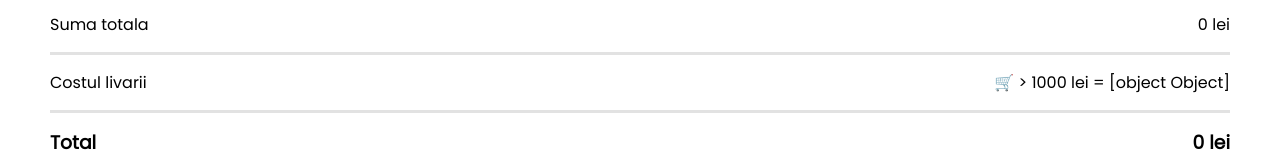
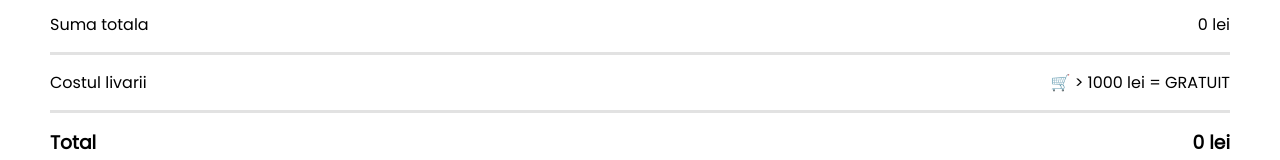
Before and after one commit to reacter04/didu_shop_frontend, a React (Create React App) app: page /cart in a window 1280 px wide. Shown: the part 358-518 px from the top of the page. Built offline with nearby package versions, Linux system fonts and the light colour scheme.

Commit message:
finisat tot functionalul absolut daor linkul pe postere a ramas

```diff
--- a/src/Components/CartItems/CartItems.jsx
+++ b/src/Components/CartItems/CartItems.jsx
@@ -79,9 +79,7 @@ function CartItems() {
             <div className="cart-items-total-item">
               <p>Costul livarii</p>
               <p>
-                {getTotalCartAmount() && getTotalCartAmount() < 1000
-                  ? "50 lei"
-                  : ` 🛒 > 1000 lei = ${getTotalCartAmount() < 1000? <strong>Gratuit</strong> : "GRATUIT"}`}
+                {getTotalCartAmount() && getTotalCartAmount() < 1000 ? "50 lei" :  "🛒 > 1000 lei = GRATUIT"}
               </p>
             </div>
             <hr />
@@ -89,7 +87,7 @@ function CartItems() {
               <h3>Total</h3>
               <h3>
                 {getTotalCartAmount() && getTotalCartAmount() < 1000
-                  ? `${getTotalCartAmount() + 50}`
+                  ? `${getTotalCartAmount() + 50} lei`
                   : `${getTotalCartAmount()} lei`}
               </h3>
             </div>
--- a/src/Pages/ShopCategory.jsx
+++ b/src/Pages/ShopCategory.jsx
@@ -14,7 +14,7 @@ function ShopCategory({ banner, category }) {
   const [loadedContent, setLoadedContent] = useState(numberOfAddedItems);
   const [sortingCriterion, setSortingCriterion] = useState("default");
   const [filteredProducts, setFilteredProducts] = useState(selectedProducts);
-  const visibleProducts = filteredProducts.slice(0, loadedContent);
+
 
   const handleLoadMore = () => {
     loadedContent + numberOfAddedItems <= selectedProducts.length
@@ -37,7 +37,7 @@ function ShopCategory({ banner, category }) {
     }
   };
 
-  console.log(filteredProducts);
+  const visibleProducts = filteredProducts.slice(0, loadedContent);
 
   return (
     <div className="shop-category">
```
